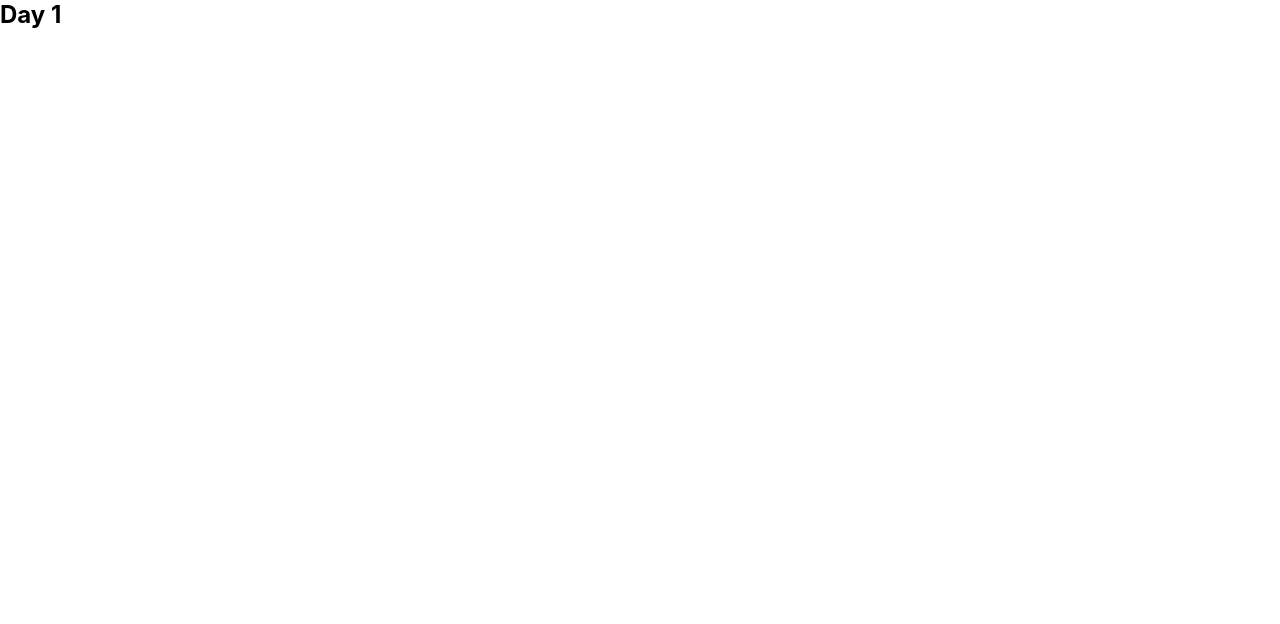
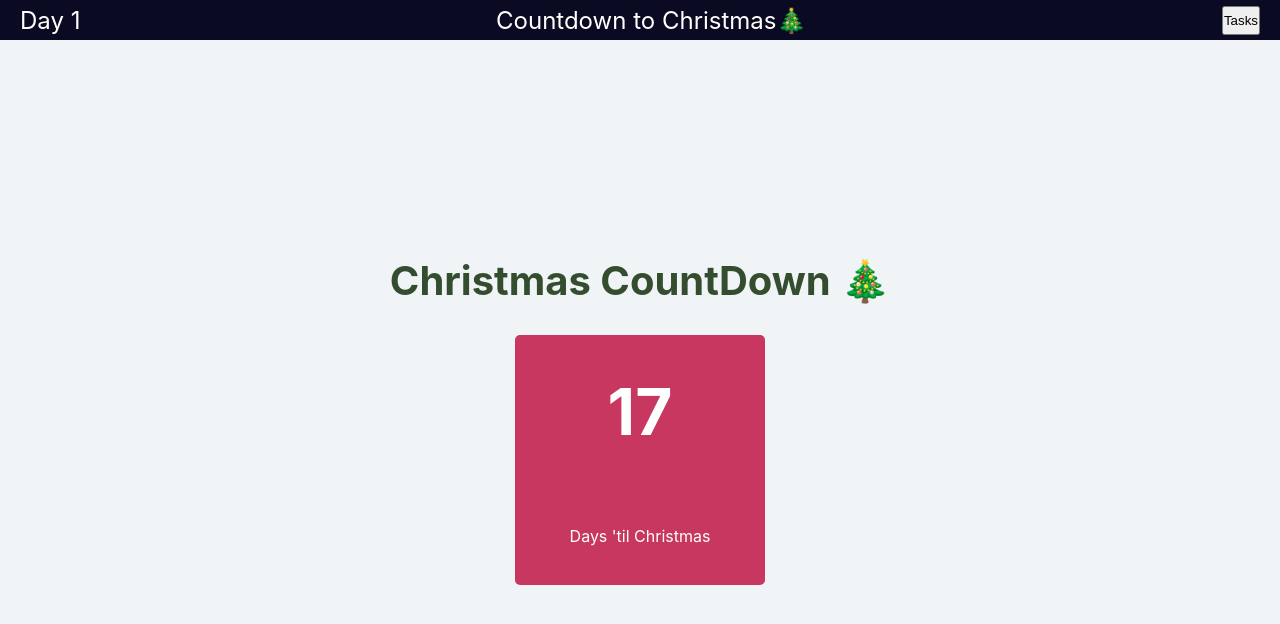
Before and after one commit to DevYoma/reachristmas, a React (Create React App) app: page /days/1 in a window 1280 px wide. Shown: the top 624 px of the page. Built offline with nearby package versions, Linux system fonts and the light colour scheme.

Commit message:
task one completed, onto the next

```diff
--- /dev/null
+++ b/src/components/Daily/Day1.jsx
@@ -0,0 +1,32 @@
+import React, {  } from 'react';
+import Navbar from '../Navbar';
+import { useParams } from 'react-router';
+import '../../styles/Daily/Day1.css';
+
+const Day1 = () => {
+    const { dayId } = useParams();
+    const title = "Countdown to Christmas🎄";
+    const tasks = [
+        "Get today's date",
+        "Calculate remaining days",
+        "Display remaining days in countdownDisplay"
+    ]
+    const christmasDate = 25;
+    const currentDate = new Date().getDate();
+    const remainingDays = christmasDate - currentDate
+    return (
+        <React.Fragment>
+            <Navbar title={title} tasks={tasks}/>
+            <div className="day1">
+                <h2>Christmas CountDown 🎄</h2>
+                <div className="box">
+                    <h1>{remainingDays}</h1>
+
+                    <p>Days 'til Christmas</p>
+                </div>
+            </div>
+        </React.Fragment>
+     );
+}
+
+export default Day1;
--- /dev/null
+++ b/src/components/Daily/Day2.jsx
@@ -0,0 +1,21 @@
+import React, { } from 'react';
+import Navbar from '../Navbar';
+import { useParams } from 'react-router';
+
+const Day1 = () => {
+    const {dayId} = useParams();
+    const title = "Countdown to Christmas🎄";
+    const tasks = [
+        "Task 2"
+    ]
+    return (
+        <React.Fragment>
+            <Navbar title={title} tasks={tasks}/>
+            <div className="">
+                <h1> Task {dayId} </h1>
+            </div>
+        </React.Fragment>
+     );
+}
+
+export default Day1;
--- a/src/components/Navbar.jsx
+++ b/src/components/Navbar.jsx
@@ -1,10 +1,28 @@
 import React from 'react';
 import '../styles/Navbar.css';
+import { useParams } from 'react-router-dom';
 
-const Navbar = () => {
+const Navbar = ({ title, tasks }) => {
+    // this gets the day number from the URL
+    let { dayId } = useParams();
+
+    const handleButtonClick = () => {
+        alert(tasks)
+    }
     return (
         <nav className="navbar">
-            <p>We Love React JS  <span role="img" aria-label="accessible-emoji">⚛️</span></p>
+            {
+                title
+                ? (
+                    <div className="navbar__topic">
+                        <p>Day {dayId}</p>
+                        <p>{title}</p>
+                        <button onClick={handleButtonClick}>Tasks</button>
+                    </div>
+                )
+                : (<p>We Love React JS  <span role="img" aria-label="accessible-emoji">⚛️</span></p>)
+            }
+
         </nav>
      );
 }
--- /dev/null
+++ b/src/components/NotAvailable.jsx
@@ -0,0 +1,15 @@
+import { useEffect } from 'react';
+import { useNavigate } from 'react-router';
+
+const NotAvailable = () => {
+    const navigate = useNavigate();
+    useEffect(() => {
+        alert("No content")
+        navigate("/days")
+    }, [navigate])
+    // alert("no content")
+
+    return null;
+}
+
+export default NotAvailable;
--- /dev/null
+++ b/src/styles/Daily/Day1.css
@@ -0,0 +1,30 @@
+.day1{
+    min-height: 95vh;
+    background: #F0F4F7;
+    display: flex;
+    flex-direction: column;
+    justify-content: center;
+    align-items: center;
+}
+
+.day1 > h2{
+    color: #344D2F;
+    font-size: 2.5rem;
+}
+
+.box{
+    width: 250px;
+    height: 250px;
+    background: #C7375F;
+    border-radius: 5px;
+    display: flex;
+    flex-direction: column;
+    justify-content: space-around;
+    align-items: center;
+    color: white;
+    margin-top: 30px;
+}
+
+.box > h1{
+    font-size: 4rem;
+}
--- a/src/styles/Navbar.css
+++ b/src/styles/Navbar.css
@@ -12,4 +12,19 @@ nav > p{
     color: white;
     font-size: 1.5rem;
     padding: 10px 0;
+    /* margin-right: auto; */
 }
+
+.navbar__topic{
+    color: white;
+    font-size: 1.5rem;
+    display: flex;
+    width: 100%;
+    justify-content: space-between;
+    padding: 10px 20px;
+}
+
+nav > span{
+    color: red;
+    text-align: right;
+}
--- a/src/utils/getDay.js
+++ b/src/utils/getDay.js
@@ -1,54 +1,57 @@
 import React from 'react';
+import Day1 from '../components/Daily/Day1';
+import Day2 from '../components/Daily/Day2';
+import NotAvailable from '../components/NotAvailable';
 
 export const getDay = (dayId) =>  {
     if(dayId === 1){
         return (
-            <h2>Day 1</h2>
+            <Day1 />
         )
     }
     else if(dayId === 2){
         return (
-            <h2>Day 2</h2>
+            <Day2 />
         )
     }
     else if(dayId === 3){
         return (
-            <h2>Day 3</h2>
+            <NotAvailable />
         )
     }
     else if(dayId === 4){
         return (
-            <h2>Day 4</h2>
+            <NotAvailable />
         )
     }
     else if(dayId === 5){
         return (
-            <h2>Day 5</h2>
+            <NotAvailable />
         )
     }
     else if(dayId === 6){
         return (
-            <h2>Day 6</h2>
+            <NotAvailable />
         )
     }
     else if(dayId === 7){
         return (
-            <h2>Day 7</h2>
+            <NotAvailable />
         )
     }
     else if(dayId === 8){
         return (
-            <h2>Day 8</h2>
+            <NotAvailable />
         )
     }
     else if(dayId === 9){
         return (
-            <h2>Day 9</h2>
+            <NotAvailable />
         )
     }
     else if(dayId === 10){
         return (
-            <h2>Day 10</h2>
+            <NotAvailable />
         )
     }
     else if(dayId === 11){
```
